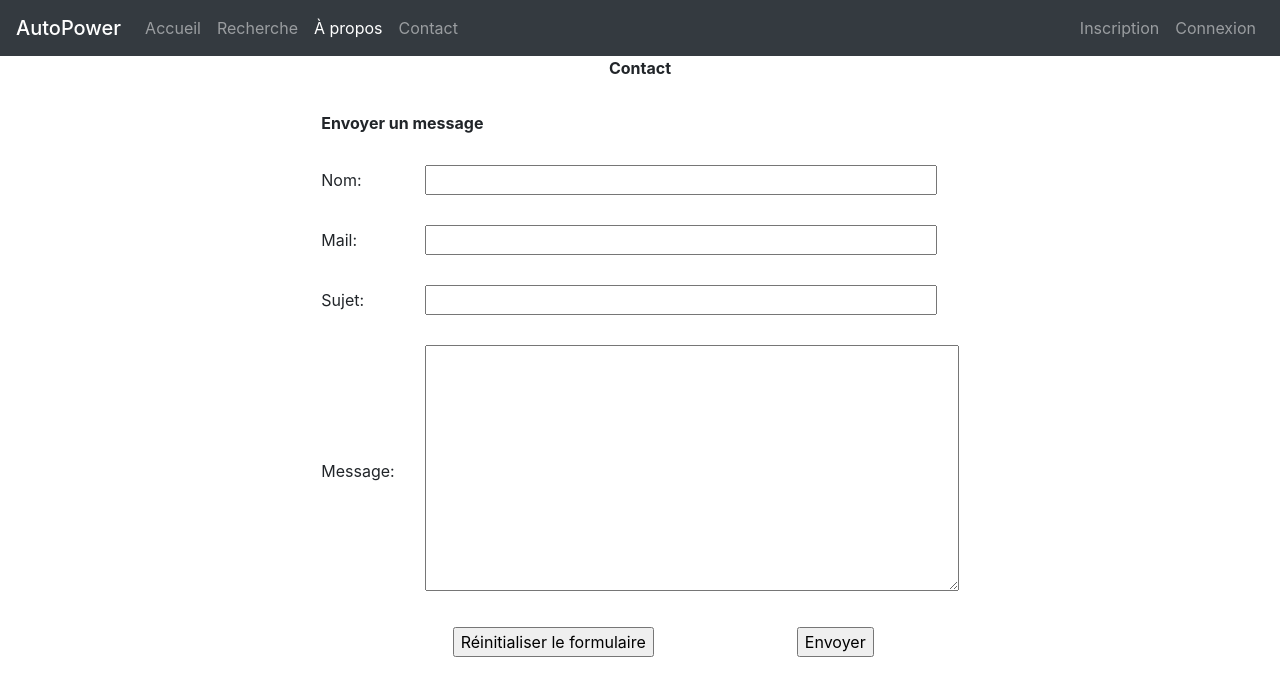
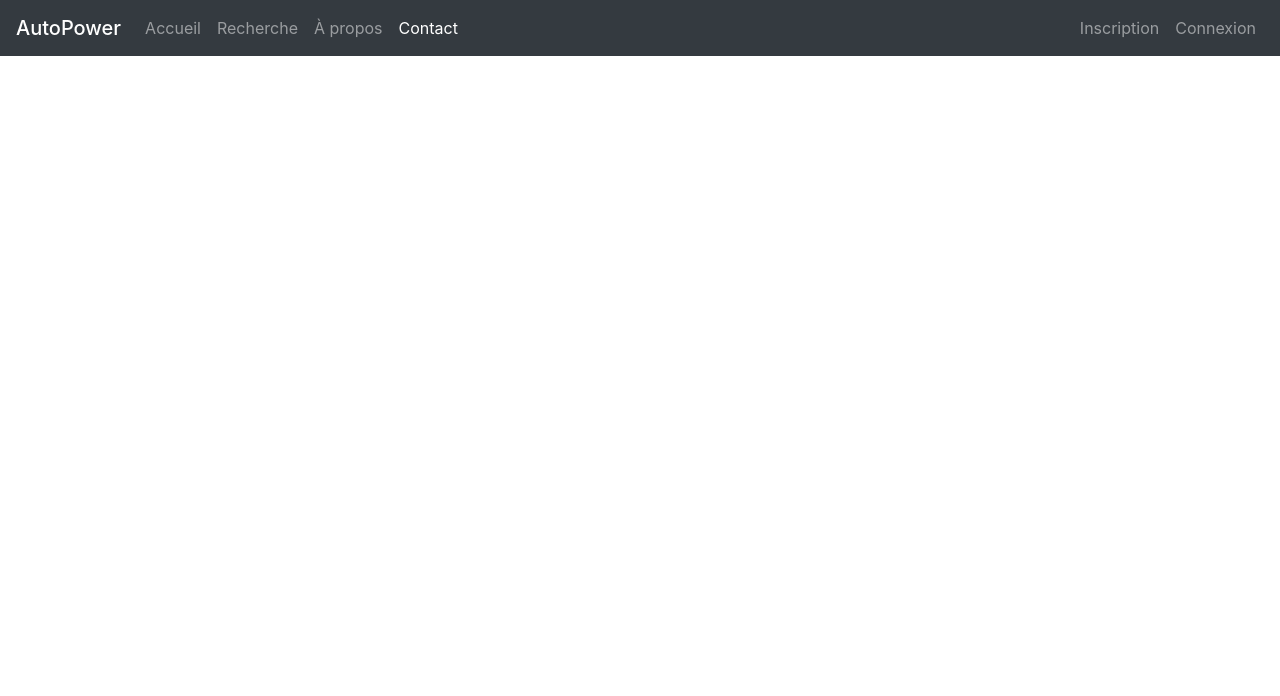
Before and after one commit to VraelGit/SitePPE, a PHP site: page /contact.php in a window 1280 px wide. Shown: the top 696 px of the page. Run offline with PHP 8.4, Linux system fonts and the light colour scheme; some libraries are stand-ins or nearby versions.

Commit message:
Add files via upload
version récente 28/01

```diff
--- a/ppe/contact.php
+++ b/ppe/contact.php
@@ -3,7 +3,6 @@
 session_start();
 require('config.php');
 include 'fonctions.php';
-
 
 ?>
 
@@ -14,7 +13,7 @@ include 'fonctions.php';
   <meta charset="UTF-8">
   <meta name="viewport" content="width=device-width, initial-scale=1.0">
   <meta http-equiv="X-UA-Compatible" content="ie=edge">
-  <link rel="stylesheet" href="fonts/flaticon/font/flaticon.css">
+
   <!--Assurer le bon rendu et le zoom tactile sur tout les appareils-->
   <meta name="viewport" content="width=device-width, initial-scale=1, shrink-to-fit=no">
   <title>AutoPower</title>
@@ -44,10 +43,10 @@ include 'fonctions.php';
 
         ?>
       </li>
-      <li class="nav-item active">
+      <li class="nav-item">
         <a class="nav-link" href="about.php">À propos</a>
       </li>
-      <li class="nav-item">
+      <li class="nav-item active">
         <a class="nav-link" href="contact.php">Contact</a>
       </li>
 
@@ -55,7 +54,7 @@ include 'fonctions.php';
 
     <ul class="navbar-nav ml-auto">
       <li class="nav-item">
-        <a class="nav-link" href="subscribe.php">Inscription</a>
+        <a class="nav-link" href="subscribesecond.php">Inscription</a>
       </li>
       <li class="nav-item">
         <?php
@@ -66,37 +65,15 @@ include 'fonctions.php';
       </li>
     </ul>
   </nav>
-  <p align="center"><strong>Contact</strong></p>
-<table width="500" border="0" align="center" cellpadding="15" cellspacing="15">
-<form action="envoi.php" method="post" enctype="application/x-www-form-urlencoded" name="formulaire">
-<tr>
-<td colspan="3"><strong>Envoyer un message</strong></td>
-</tr>
-<tr>
-<td><div align="left"> Nom:</div></td>
-<td colspan="2"><input type="text" name="nom" size="45" maxlength="100" required></td>
-</tr>
-<tr>
-<td width="17%"><div align="left">Mail:</div></td>
-<td colspan="2"><input type="text" name="mail" size="45" maxlength="100" required></td>
-</tr>
-<tr>
-<td><div align="left">Sujet: </div></td>
-<td colspan="2"><input type="text" name="objet" size="45" maxlength="120" required></td>
-</tr>
-<tr>
-<td><div align="left">Message: </div></td>
-<td colspan="2"><textarea name="message" cols="50" rows="10" required></textarea></td>
-</tr>
-<tr>
-<td></td>
-<td width="42%"><center>
-<input type="reset" name="Submit" value="Réinitialiser le formulaire">
-</center></td>
-<td width="41%"><center>
-<input type="submit" name="Submit" value="Envoyer">
-</center></td>
-</tr>
-</form>
 
+  <div class="container-fluid">
+
+  </div>
+
+  <!--Lien JS Bootstrap-->
+  <script src="https://code.jquery.com/jquery-3.3.1.slim.min.js" integrity="sha384-q8i/X+965DzO0rT7abK41JStQIAqVgRVzpbzo5smXKp4YfRvH+8abtTE1Pi6jizo" crossorigin="anonymous"></script>
+  <script src="https://cdnjs.cloudflare.com/ajax/libs/popper.js/1.14.7/umd/popper.min.js" integrity="sha384-UO2eT0CpHqdSJQ6hJty5KVphtPhzWj9WO1clHTMGa3JDZwrnQq4sF86dIHNDz0W1" crossorigin="anonymous"></script>
+  <script src="https://stackpath.bootstrapcdn.com/bootstrap/4.3.1/js/bootstrap.min.js" integrity="sha384-JjSmVgyd0p3pXB1rRibZUAYoIIy6OrQ6VrjIEaFf/nJGzIxFDsf4x0xIM+B07jRM" crossorigin="anonymous"></script>
 </body>
+
+</html>
--- a/ppe/login.php
+++ b/ppe/login.php
@@ -55,7 +55,7 @@ if ($_SERVER["REQUEST_METHOD"] == "POST") {
             }
             if ($r == 0) {
 
-                echo "Votre compte n'est pas activé";
+                echo "Votre compte n'est pas activé ou identifiants de connexion incorrectes";
                 exit;
             }
         }
--- a/ppe/subscribeconc.php
+++ b/ppe/subscribeconc.php
@@ -88,6 +88,8 @@ if ($_SERVER["REQUEST_METHOD"] == "POST") {
 
             // Attempt to execute the prepared statement
             if ($stmt->execute()) {
+                var_dump($stmt);
+                print_r($stmt);
                 // Redirect to login page
             } else {
                 echo ('<div style="position: absolute; bottom: 2px;">execute fail utilQuelque chose s\'est mal passé, réessayer plus tard.</div>');
@@ -107,6 +109,8 @@ if ($_SERVER["REQUEST_METHOD"] == "POST") {
 
         $param_concsiret = $_POST["subConcSiret"];
         $param_concrais = $_POST["subConcRais"];
+        var_dump($req);
+        print_r($req);
 
         if ($req->execute()) {
             header("location: login.php");
```
Also changed, not shown: ppe/fonctions.php (+55 -64 lines), ppe/home.php (+0 -22 lines).
